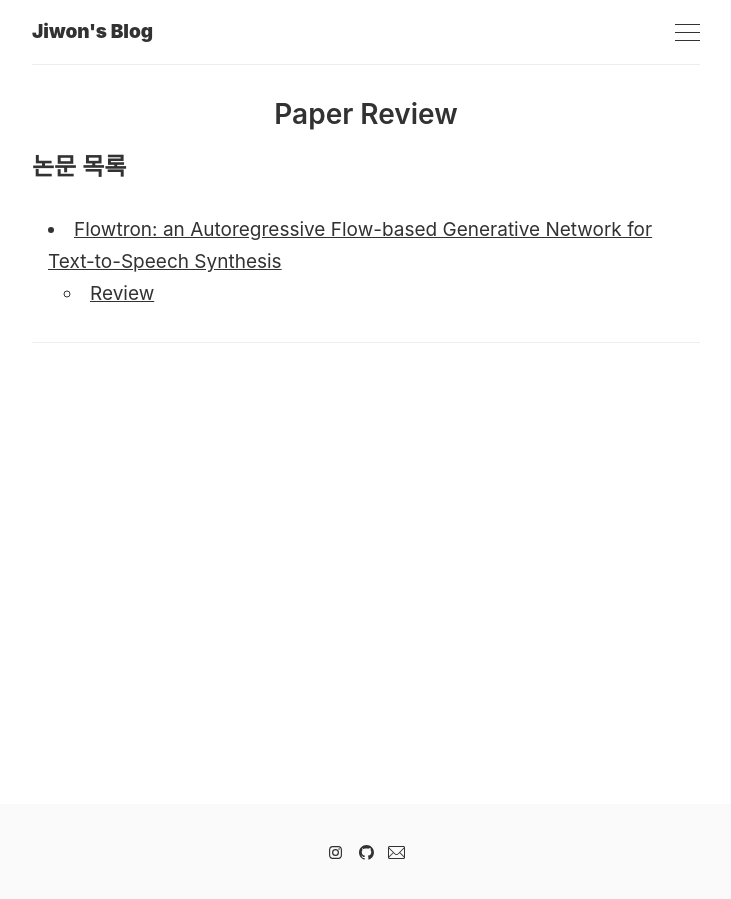
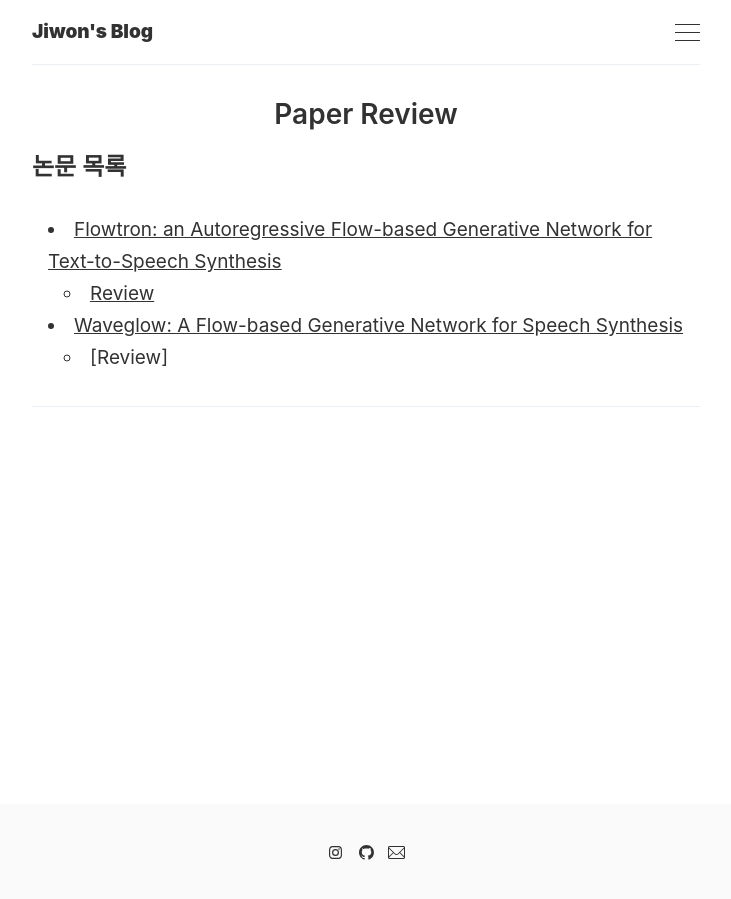
Before and after one commit to inha-informatics/geongswon.github.io, a Jekyll site: the page built from _pages/paper review.md, in a window 1280 px wide. Shown: the whole page, without its empty margins (274-1005 px from the left). Built offline with Jekyll 4.4.1, drawn with Linux system fonts in a browser that asks for light colours.

Commit message:
Update paper review.md

```diff
--- a/_pages/paper review.md
+++ b/_pages/paper review.md
@@ -9,5 +9,7 @@ title: Paper Review
 * [Flowtron: an Autoregressive Flow-based Generative Network for Text-to-Speech Synthesis](https://arxiv.org/abs/2005.05957)
    - [Review](https://geongswon.github.io/2020/05/25/Flowtron/)
 
+* [Waveglow: A Flow-based Generative Network for Speech Synthesis](https://ieeexplore.ieee.org/abstract/document/8683143)
+   - [Review]
 
 ---
```
